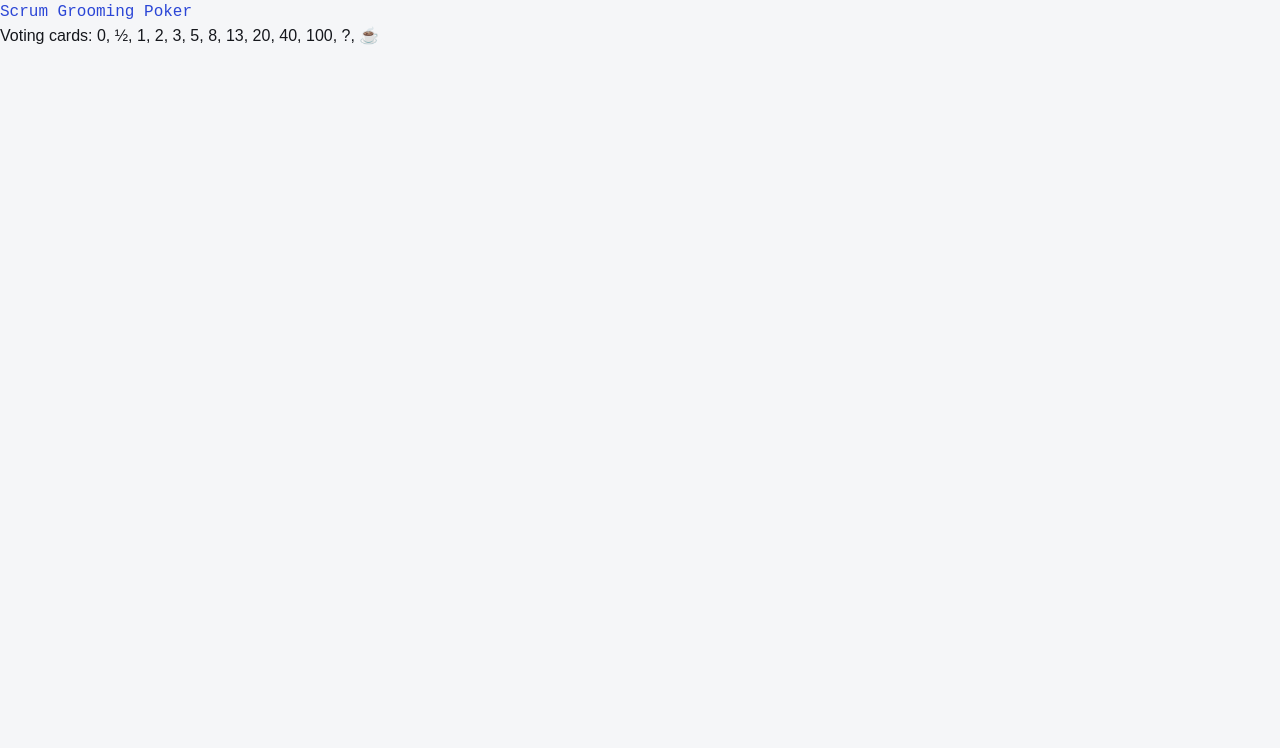
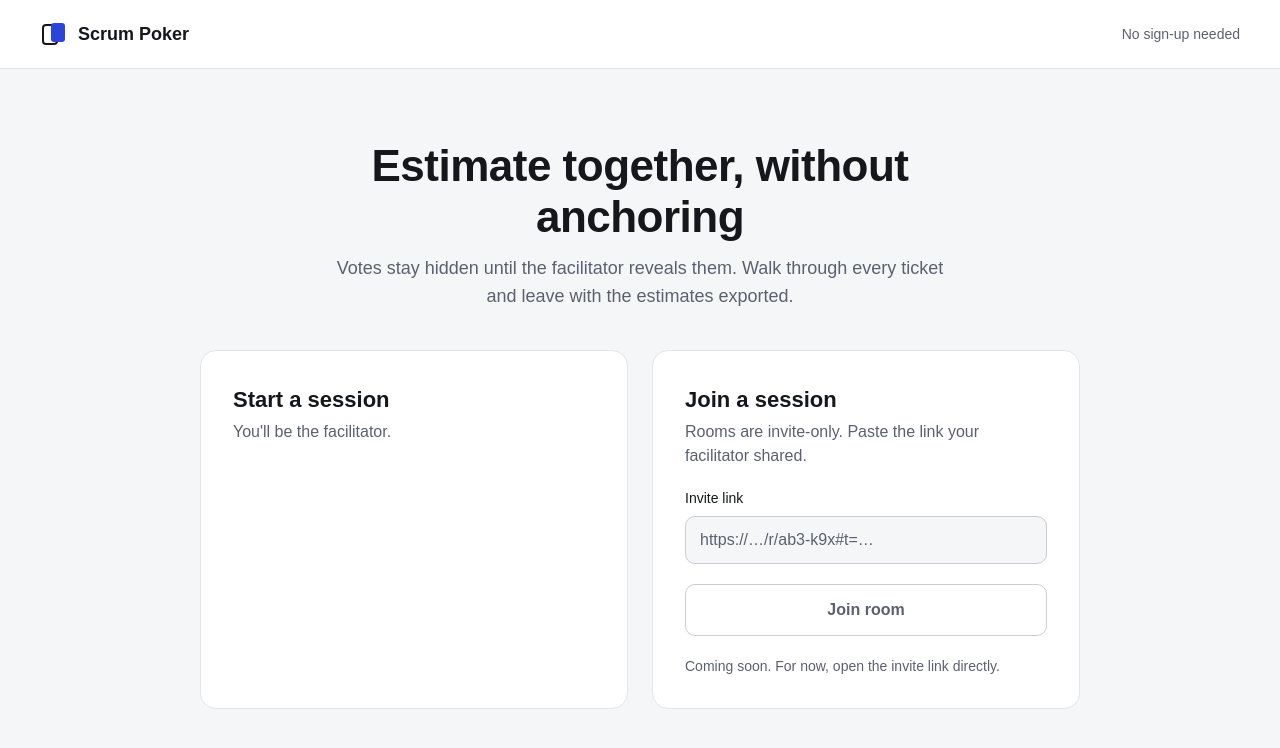
Before and after one commit to janielee1111/scrum-gromming-poker, a React (Vite) app in the folder frontend/: page / in a window 1280 px wide. Shown: the top 748 px of the page. Built offline with nearby package versions, Linux system fonts and the light colour scheme.

Commit message:
STAR-29: Add Scrum Poker home page and UI components

```diff
--- a/frontend/src/App.tsx
+++ b/frontend/src/App.tsx
@@ -1,12 +1,5 @@
-import { VOTING_CARDS } from '@scrum-grooming-poker/shared';
+import { HomePage } from './pages/HomePage';
 
-function App() {
-  return (
-    <>
-      <h1 className="text-primary font-mono">Scrum Grooming Poker</h1>
-      <p>Voting cards: {VOTING_CARDS.join(', ')}</p>
-    </>
-  );
+export default function App() {
+  return <HomePage />;
 }
-
-export default App;
--- /dev/null
+++ b/frontend/src/components/ui/Button.tsx
@@ -0,0 +1,28 @@
+import type { ButtonHTMLAttributes } from 'react';
+
+type Variant = 'primary' | 'secondary';
+
+const variants: Record<Variant, string> = {
+  primary:
+    'bg-primary text-surface hover:bg-primary-hover disabled:bg-line-strong',
+  secondary:
+    'border border-ink bg-surface text-ink disabled:border-line-strong disabled:text-muted',
+};
+
+type Props = ButtonHTMLAttributes<HTMLButtonElement> & { variant?: Variant };
+
+export function Button({
+  variant = 'primary',
+  className = '',
+  ...props
+}: Props) {
+  return (
+    <button
+      type="button"
+      className={`h-13 cursor-pointer rounded-field text-base font-semibold
+            focus-visible:outline-2 focus-visible:outline-offset-2 focus-visible:outline-primary
+            disabled:cursor-not-allowed ${variants[variant]} ${className}`}
+      {...props}
+    />
+  );
+}
--- /dev/null
+++ b/frontend/src/components/ui/Card.tsx
@@ -0,0 +1,13 @@
+import type { HTMLAttributes } from 'react';
+
+export function Card({
+  className = '',
+  ...props
+}: HTMLAttributes<HTMLElement>) {
+  return (
+    <section
+      className={`flex grow basis-90 flex-col gap-5 rounded-card border border-line bg-surface p=6 sm:p-8 ${className}`}
+      {...props}
+    />
+  );
+}
--- /dev/null
+++ b/frontend/src/components/ui/TextField.tsx
@@ -0,0 +1,25 @@
+import type { InputHTMLAttributes } from 'react';
+
+type Props = InputHTMLAttributes<HTMLInputElement> & {
+  id: string;
+  label: string;
+};
+
+export function TextField({ id, label, className = '', ...props }: Props) {
+  return (
+    <div className="flex flex-col gap-2">
+      <label htmlFor={id} className="text-sm font-medium">
+        {label}
+      </label>
+      <input
+        id={id}
+        type="text"
+        className={`h-12 rounded-field border border-line-strong bg-surface px-3.5
+            text-base text-ink placeholder:text-muted
+            focus-visible:outline-2 focus-visible:outline-primary
+            disabled:cursor-not-allowed disabled:bg-page ${className}`}
+        {...props}
+      />
+    </div>
+  );
+}
--- /dev/null
+++ b/frontend/src/pages/HomePage.tsx
@@ -0,0 +1,82 @@
+import { Button } from '../components/ui/Button';
+import { Card } from '../components/ui/Card';
+import { TextField } from '../components/ui/TextField';
+
+export function HomePage() {
+  return (
+    <div className="flex min-h-screen flex-col">
+      <header className="flex items-center justify-between border-b border-line bg-surface px-5 py-4 sm:px-10 sm:py-5">
+        <div className="flex items-center gap-2.5">
+          <svg width="28" height="28" viewBox="0 0 28 28" aria-hidden="true">
+            <rect
+              x="3"
+              y="5"
+              width="14"
+              height="19"
+              rx="3"
+              fill="none"
+              stroke="currentColor"
+              strokeWidth="2"
+            />
+            <rect
+              x="11"
+              y="3"
+              width="14"
+              height="19"
+              rx="3"
+              className="fill-primary"
+            />
+          </svg>
+          <span className="text-lg font-bold">Scrum Poker</span>
+        </div>
+        <span className="text-sm text-muted">No sign-up needed</span>
+      </header>
+      <main className="flex flex-1 flex-col items-center gap-10 px-4 py-10 sm:px-6 sm:py-18">
+        <div className="flex max-w-160 flex-col gap-3 text-center">
+          <h1 className="text-4xl font-bold sm:text-display">
+            Estimate together, without anchoring
+          </h1>
+          <p className="text-lg text-muted">
+            Votes stay hidden until the facilitator reveals them. Walk through
+            every ticket and leave with the estimates exported.
+          </p>
+        </div>
+
+        <div className="flex w-full max-w-220 flex-wrap justify-center gap-6">
+          <Card aria-labelledby="start-heading">
+            <div className="flex flex-col gap-1">
+              <h2 id="start-heading" className="text-title font-semibold">
+                Start a session
+              </h2>
+              <p className="text-base text-muted">You'll be the facilitator.</p>
+            </div>
+          </Card>
+
+          <Card aria-labelledby="join-heading">
+            <div className="flex flex-col gap-1">
+              <h2 id="join-heading" className="text-title font-semibold">
+                Join a session
+              </h2>
+              <p className="text-base text-muted">
+                Rooms are invite-only. Paste the link your facilitator shared.
+              </p>
+            </div>
+
+            <TextField
+              id="invite"
+              label="Invite link"
+              placeholder="https://…/r/ab3-k9x#t=…"
+              disabled
+            />
+            <Button variant="secondary" disabled aria-describedby="join-soon">
+              Join room
+            </Button>
+            <p id="join-soon" className="text-sm text-muted">
+              Coming soon. For now, open the invite link directly.
+            </p>
+          </Card>
+        </div>
+      </main>
+    </div>
+  );
+}
--- a/frontend/src/styles/global.css
+++ b/frontend/src/styles/global.css
@@ -1,24 +1,29 @@
-@import "tailwindcss";
+@import 'tailwindcss';
 
 @theme {
   /* Only your design's colours exist: Tailwind's default palette is switched off */
   --color-*: initial;
 
-    --color-page: #f5f6f8;          /* bg-page */
-    --color-surface: #ffffff;       /* bg-surface */
-    --color-ink: #15171c;           /* text-ink, border-ink */
-    --color-muted: #5b6170;         /* text-muted */
-    --color-line: #e3e5ea;          /* border-line */
-    --color-line-strong: #c9cdd6;   /* border-line-strong */
-    --color-primary: #2b46d6;       /* bg-primary, text-primary, border-primary */
+  --color-page: #f5f6f8; /* bg-page */
+  --color-surface: #ffffff; /* bg-surface */
+  --color-ink: #15171c; /* text-ink, border-ink */
+  --color-muted: #5b6170; /* text-muted */
+  --color-line: #e3e5ea; /* border-line */
+  --color-line-strong: #c9cdd6; /* border-line-strong */
+  --color-primary: #2b46d6; /* bg-primary, text-primary, border-primary */
   --color-primary-hover: #1c2f9e; /* hover:bg-primary-hover */
-    --color-primary-soft: #eaeeff;  /* bg-primary-soft */
+  --color-primary-soft: #eaeeff; /* bg-primary-soft */
 
-    --font-sans: "IBM Plex Sans", sans-serif;
-    --font-mono: "IBM Plex Mono", monospace;
+  --font-sans: 'IBM Plex Sans', sans-serif;
+  --font-mono: 'IBM Plex Mono', monospace;
 
-    --radius-field: 10px;           /* rounded-field */
-    --radius-card: 16px;            /* rounded-card */
+  --radius-field: 10px; /* rounded-field */
+  --radius-card: 16px; /* rounded-card */
+
+  --text-display: 44px; /* text-display */
+  --text-display--line-height: 1.15;
+  --text-display--letter-spacing: -0.5px;
+  --text-title: 22px; /* text-title */
 }
 
 @layer base {
--- a/frontend/vite.config.ts
+++ b/frontend/vite.config.ts
@@ -12,7 +12,11 @@ export default defineConfig(({ mode }) => {
     throw new Error('VITE_SERVER_URL is not set');
   }
   return {
-    plugins: [react(), babel({ presets: [reactCompilerPreset()] }), tailwindcss()],
+    plugins: [
+      react(),
+      babel({ presets: [reactCompilerPreset()] }),
+      tailwindcss(),
+    ],
     test: {
       environment: 'jsdom',
       include: ['src/**/*.test.{ts,tsx}'],
```
Lines whose indentation alone changed are shown as unchanged.
